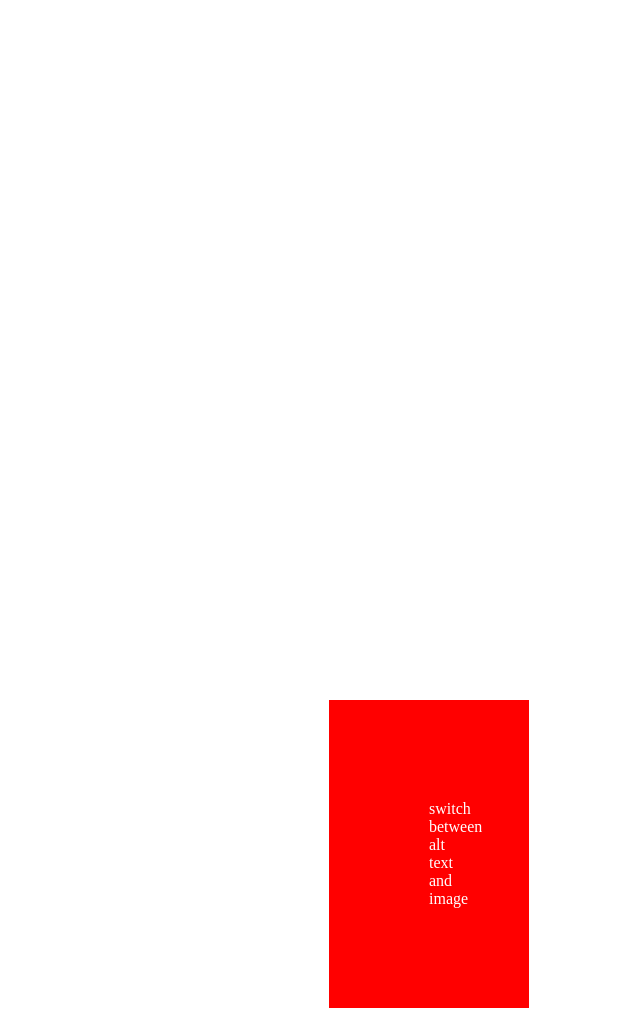
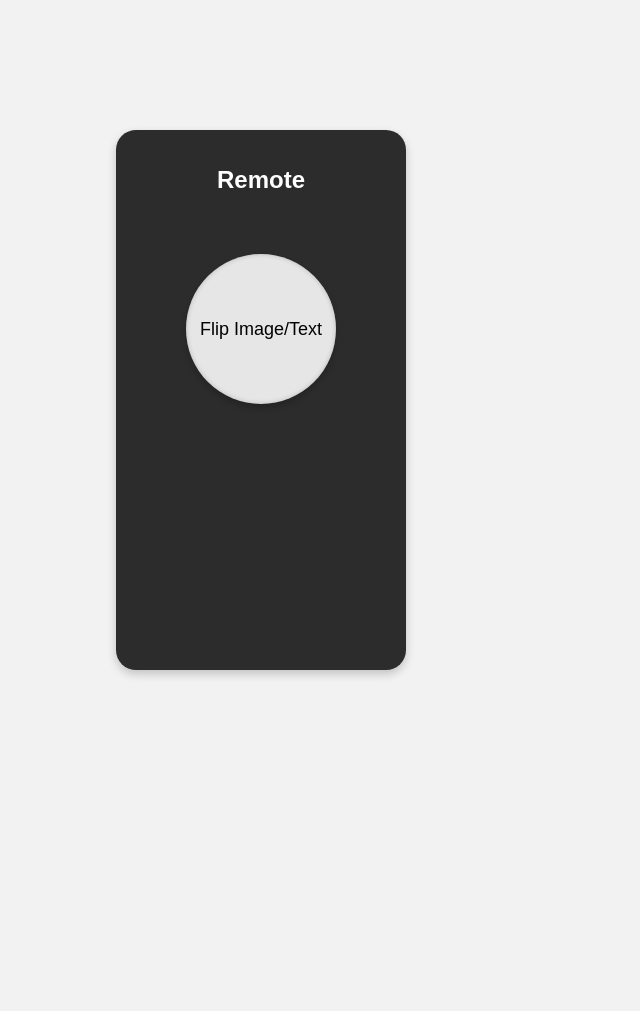
Before and after one commit to HughBlayney/xkcd-display, a plain HTML site: page templates/index.html in a window 1280 px wide. Shown: the top 1011 px of the page, without its empty margins (379-1019 px from the left). After the commit the page ends 800 px from the top, so only its background shows below. Drawn offline with Linux system fonts and the light colour scheme.

Commit message:
give remote a facelift

```diff
--- a/templates/index.html
+++ b/templates/index.html
@@ -1,20 +1,64 @@
+<!DOCTYPE html>
+<html lang="en">
 <head>
+    <meta charset="UTF-8">
+    <meta name="viewport" content="width=device-width, initial-scale=1.0">
+    <title>Remote Control</title>
+    <style>
+        body {
+            font-family: Arial, sans-serif;
+            background-color: #f2f2f2;
+            display: flex;
+            justify-content: center;
+            align-items: center;
+            height: 100vh;
+            margin: 0;
+        }
 
+        #remote {
+            width: 250px;
+            height: 500px;
+            background: #2c2c2c;
+            border-radius: 20px;
+            box-shadow: 0 4px 10px rgba(0, 0, 0, 0.2);
+            padding: 20px;
+            display: flex;
+            flex-direction: column;
+            align-items: center;
+        }
+
+        #remote h1 {
+            color: #fff;
+            margin-bottom: 40px;
+            font-size: 24px;
+        }
+
+        .button {
+            width: 150px;
+            height: 150px;
+            background-color: #e6e6e6;
+            display: flex;
+            justify-content: center;
+            align-items: center;
+            border-radius: 50%;
+            text-align: center;
+            cursor: pointer;
+            box-shadow: inset 0px 0px 5px rgba(0, 0, 0, 0.2),
+                        0px 4px 6px rgba(0, 0, 0, 0.2);
+            font-size: 18px;
+            margin-top: 20px;
+        }
+
+        .button:active {
+            box-shadow: inset 0px 0px 10px rgba(0, 0, 0, 0.4);
+        }
+    </style>
 </head>
-<style>
-
-a {
-    background-color: red;
-    color: white;
-    padding: 100px;
-    display: block;
-    margin: 700px;
-}
-</style>
 <body>
-<a onclick="flip()">switch between alt text and image</a>
-</body>
-
+    <div id="remote">
+        <h1>Remote</h1>
+        <div class="button" onclick="flip()">Flip Image/Text</div>
+    </div>
 
 <script>
     function flip() {
```
